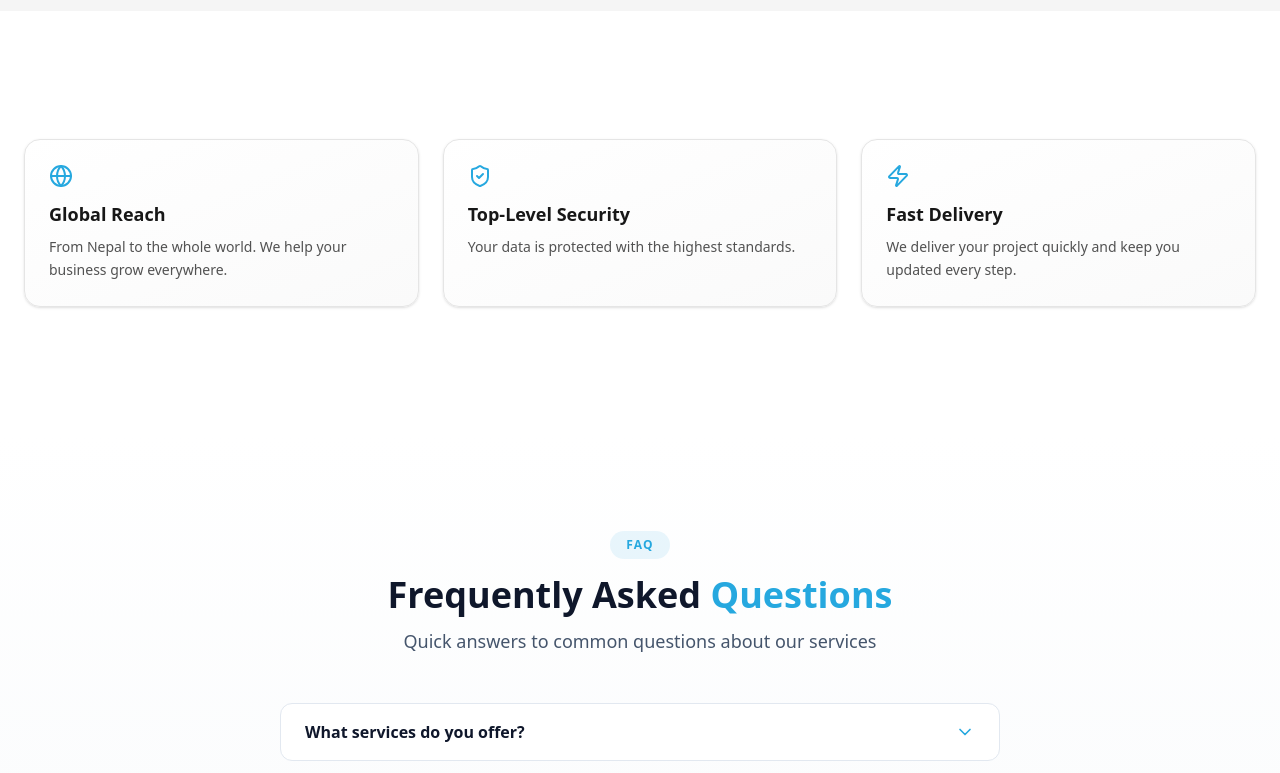
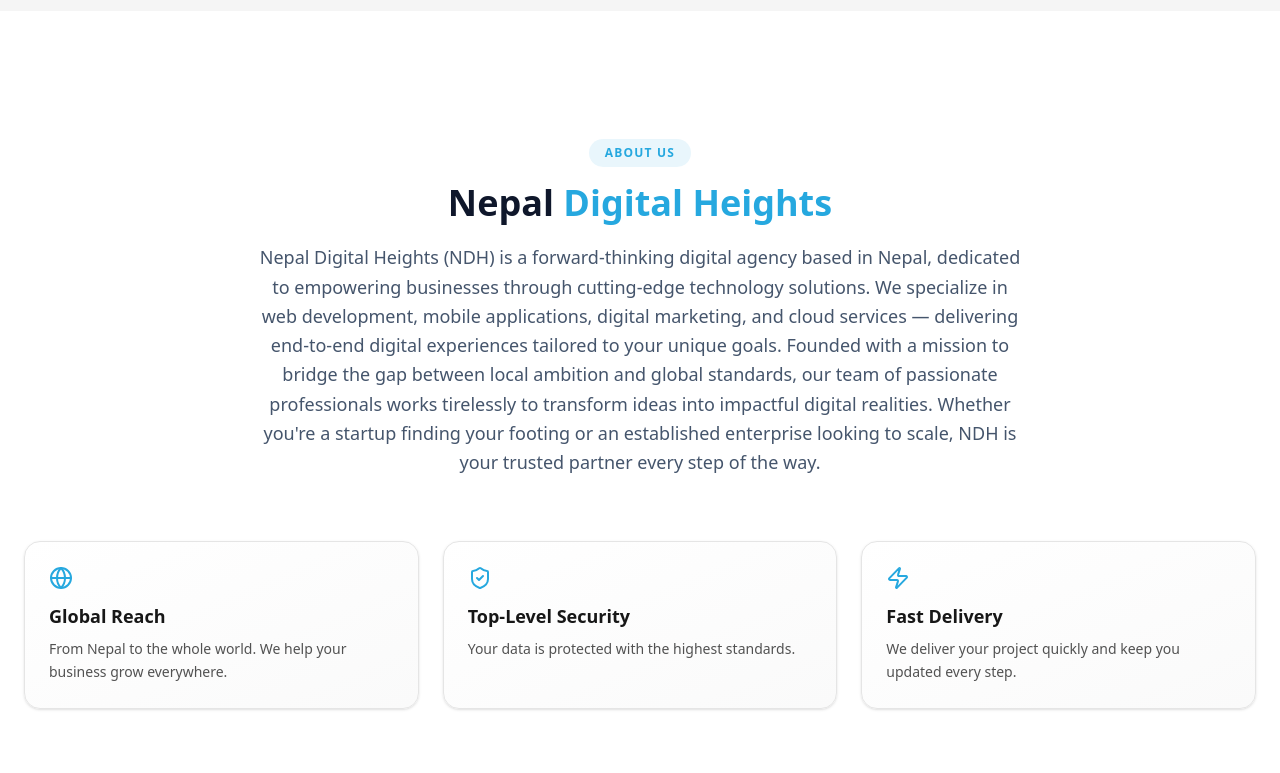
Before and after one commit to projectbyndh/PORTFOLIO, a React (Vite) app: page /About-Us in a window 1280 px wide. Shown: the part 1360-2133 px from the top of the page. Built offline with nearby package versions, Linux system fonts and the light colour scheme; no server answers; grey boxes are pictures that could not be loaded.

Commit message:
updated bsae url

```diff
--- a/src/App.css
+++ b/src/App.css
@@ -118,7 +118,7 @@
   /* ========================================
      BRAND COLORS - Primary Identity
      ========================================
-     Used across the entire website for brand consistency
+     Used across the entire website for brand consist ency
      Distribution: #0D1641 (40%), #26a8df (55%), Gradients (5%)
      ======================================== */
 
--- a/src/api/apiClient.js
+++ b/src/api/apiClient.js
@@ -1,7 +1,7 @@
 import { ofetch } from 'ofetch';
 
 const apiClient = ofetch.create({
-    baseURL: 'http://localhost:5000/api',
+    baseURL: 'https://apit.ndhtechnologies.com/api',
     retry: 1,
     onRequest({ options }) {
         const token = localStorage.getItem('token');
--- a/src/api/axios.js
+++ b/src/api/axios.js
@@ -2,7 +2,7 @@ import axios from 'axios';
 
 // Create axios instance with base configuration
 const axiosInstance = axios.create({
-  baseURL: 'https://apit.ndhtechnologies.com/api-docs/',
+  baseURL: 'https://apit.ndhtechnologies.com/api',
   timeout: 30000,
   headers: {
     'Content-Type': 'application/json',
--- a/src/components/Aboutus.jsx
+++ b/src/components/Aboutus.jsx
@@ -199,6 +199,23 @@ function IndustryContext() {
     <section ref={ref} className="py-16 md:py-24 lg:py-32 bg-white">
       <div className="max-w-7xl mx-auto px-4 sm:px-6">
 
+        {/* About Us Intro */}
+        <motion.div
+          initial={{ opacity: 0, y: 20 }}
+          animate={isInView ? { opacity: 1, y: 0 } : { opacity: 0, y: 20 }}
+          transition={{ duration: 0.6 }}
+          className="text-center mb-12 md:mb-16"
+        >
+          <span className="inline-block text-[#26a8df] font-bold uppercase tracking-widest text-xs px-4 py-1.5 rounded-full bg-[#26a8df]/10 mb-4">
+            About Us
+          </span>
+          <h2 className="text-2xl md:text-3xl lg:text-4xl font-extrabold text-slate-900 mb-5">
+            Nepal <span className="text-[#26a8df]">Digital Heights</span>
+          </h2>
+          <p className="text-base md:text-lg text-slate-600 max-w-3xl mx-auto leading-relaxed">
+            Nepal Digital Heights (NDH) is a forward-thinking digital agency based in Nepal, dedicated to empowering businesses through cutting-edge technology solutions. We specialize in web development, mobile applications, digital marketing, and cloud services — delivering end-to-end digital experiences tailored to your unique goals. Founded with a mission to bridge the gap between local ambition and global standards, our team of passionate professionals works tirelessly to transform ideas into impactful digital realities. Whether you're a startup finding your footing or an established enterprise looking to scale, NDH is your trusted partner every step of the way.
+          </p>
+        </motion.div>
 
         <div className="grid grid-cols-1 sm:grid-cols-2 lg:grid-cols-3 gap-4 sm:gap-5 md:gap-6">
           {[
```
Also changed, not shown: 2 other files (tests, documents, lock files or other folders).
